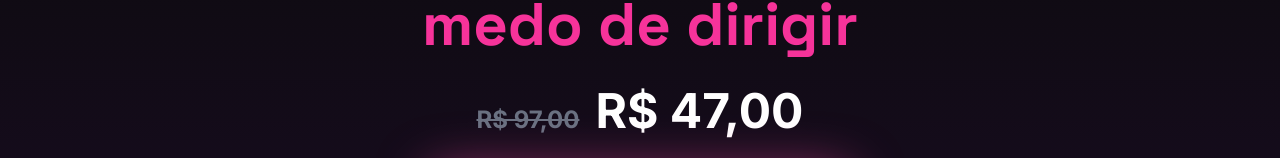
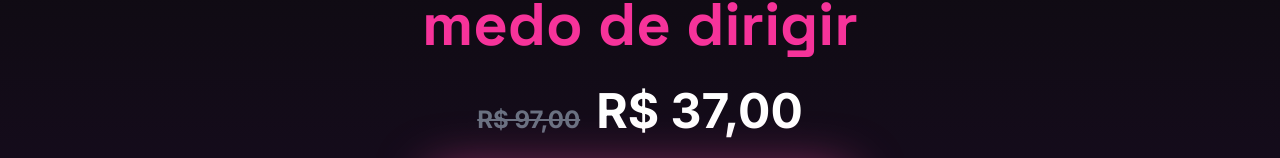
Before and after one commit to LucasRodriguesRibeiro/direcaosemmedo, a React (Vite) app: page / in a window 1280 px wide. Shown: the part 7119-7277 px from the top of the page. Built offline with nearby package versions, Linux system fonts and the light colour scheme.

Commit message:
update: change final CTA price to 37.00

```diff
--- a/src/App.tsx
+++ b/src/App.tsx
@@ -734,7 +734,7 @@ export default function App() {
           <div className="flex flex-col items-center gap-6">
             <div className="text-5xl font-bold text-white">
               <span className="text-2xl text-gray-500 line-through mr-4">R$ 97,00</span>
-              R$ 47,00
+              R$ 37,00
             </div>
             <button className="group relative inline-flex items-center justify-center gap-2 px-12 py-5 text-xl font-bold text-white transition-all duration-200 bg-gradient-to-r from-pink-600 to-purple-600 rounded-full hover:from-pink-500 hover:to-purple-500 hover:scale-105 shadow-[0_0_50px_-10px_rgba(236,72,153,0.6)]">
               GARANTIR MEU ACESSO AGORA
```
